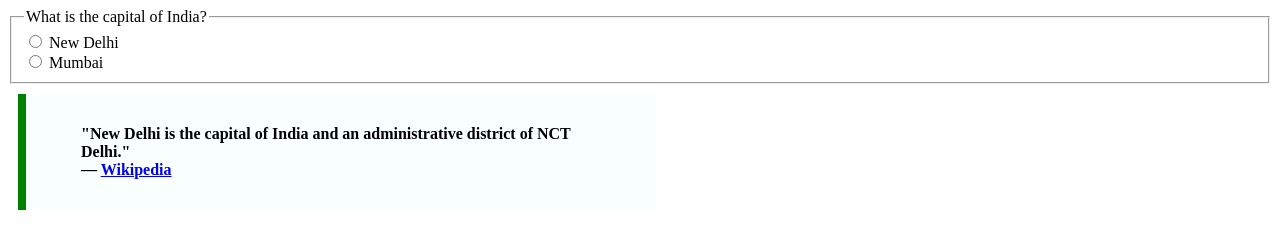
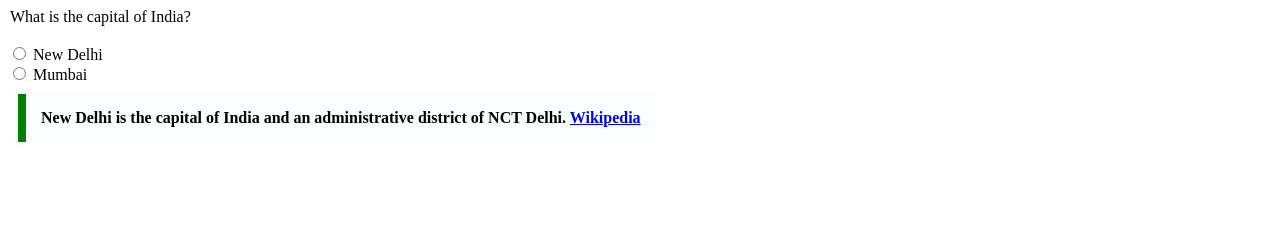
Before and after one commit to acciojob/trivia-Himanshu62727, a website: page main.html in a window 1280 px wide. Drawn offline with Linux system fonts and the light colour scheme.

Commit message:
created a submission

```diff
--- a/main.html
+++ b/main.html
@@ -5,7 +5,7 @@
 <head>
 	<link rel="stylesheet" href="styles.css">
 	<style>
-		.quotation {
+		blockquote {
 			max-width: 600px;
 			margin: 10px;
 			padding: 15px;
@@ -20,8 +20,7 @@
 	<!-- the entire body must be written by student -->
 
 	<form>
-        <fieldset>
-            <legend>What is the capital of India?</legend>
+            <legend>What is the capital of India?</legend><br>
             <label>
                 <input type="radio" name="capital" value="New Delhi">
                 New Delhi
@@ -30,15 +29,12 @@
                 <input type="radio" name="capital" value="Mumbai">
                 Mumbai
             </label>
-        </fieldset>
     </form>
 
-	<Div class = "quotation">
     <blockquote>
-        "New Delhi is the capital of India and an administrative district of NCT Delhi."
-        <footer>— <a href="https://en.wikipedia.org/wiki/New_Delhi">Wikipedia</a></footer>
+        New Delhi is the capital of India and an administrative district of NCT Delhi.
+        <a href="https://en.wikipedia.org/wiki/New_Delhi">Wikipedia</a>
     </blockquote>
-	</Div>
     <script type="text/javascript" src="./script.js">
 </script>
 
```
